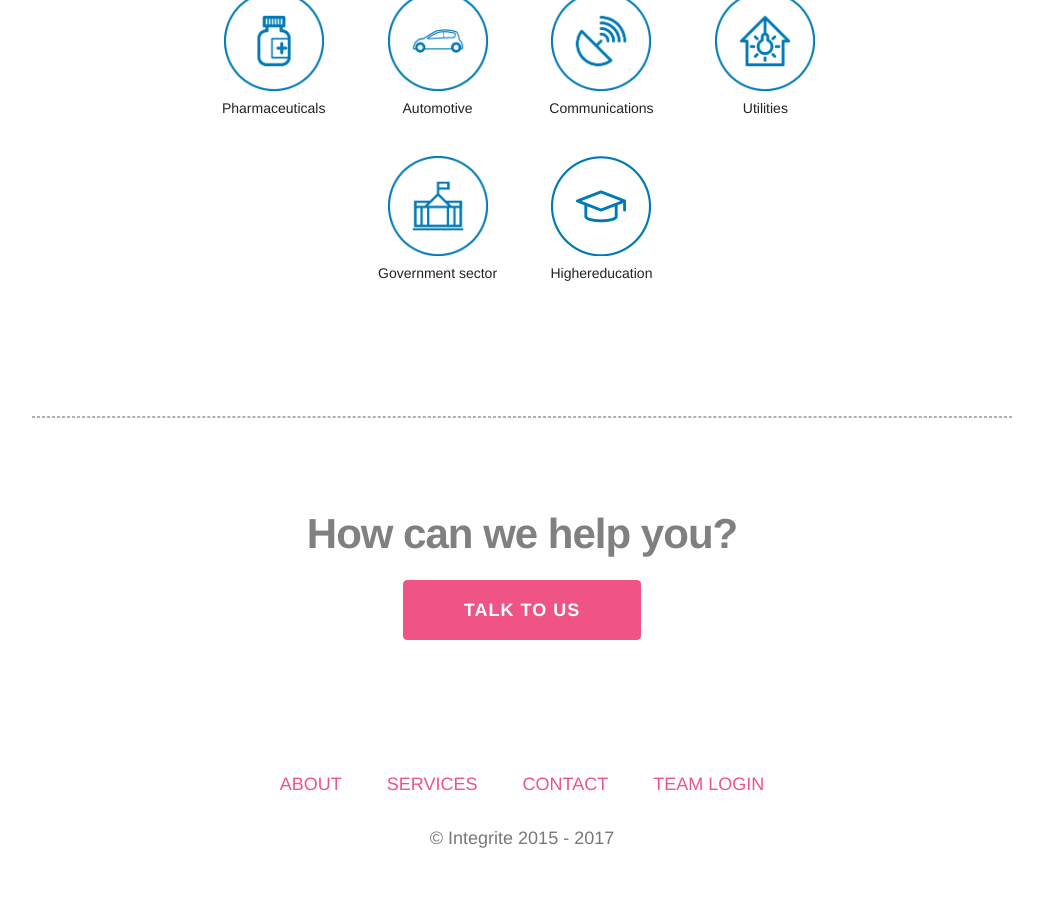
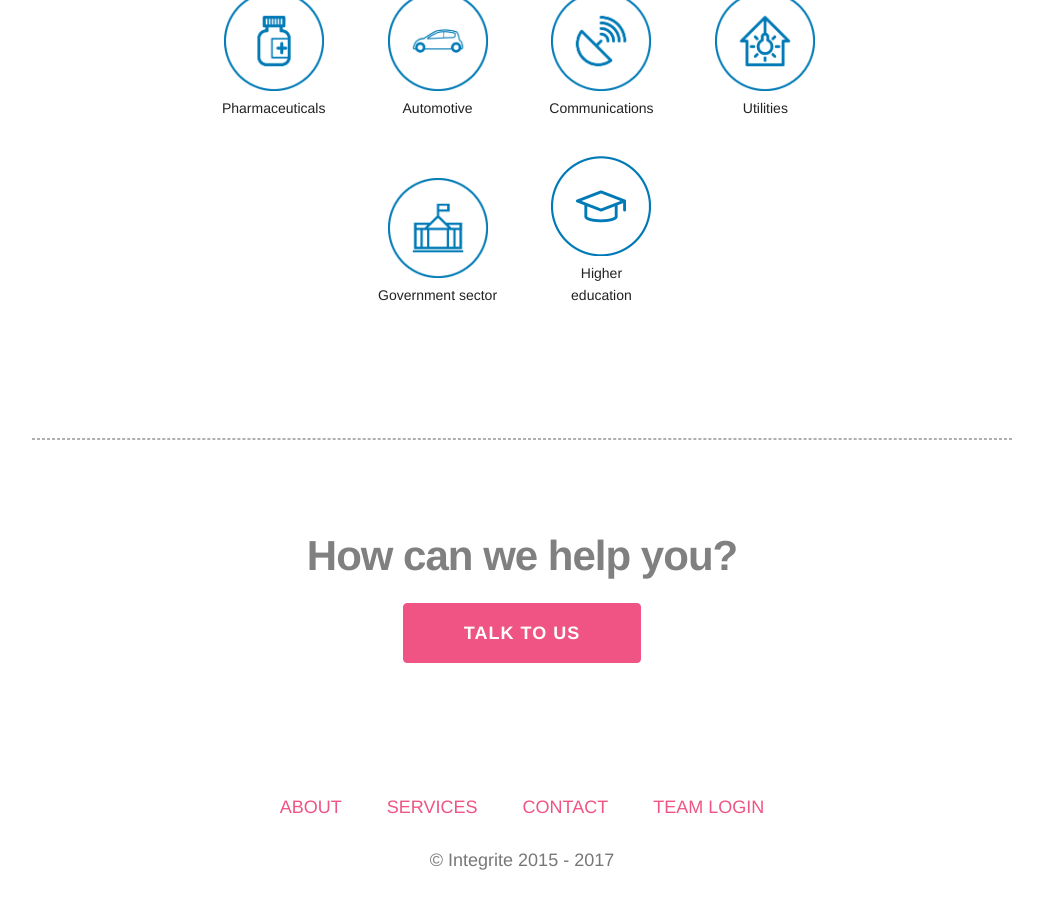
Before and after one commit to granthiggins/granthiggins.github.io, a Jekyll site: the page built from about.md, in a window 1280 px wide and 900 px high, scrolled down 1916 px. Shown: the whole window, without its empty margins (118-1161 px from the left). Built offline with Jekyll 4.4.1, drawn with Linux system fonts in a browser that asks for light colours; before the commit the page ends 2794 px from its top, so only the background shows below that.

```diff
--- a/about.md
+++ b/about.md
@@ -32,7 +32,7 @@
     <div class="row">
       <ul class="special-grid u-c-txt" style="font-size: 1.4rem;">
       <li><img src="{{ site.baseurl }}/images/industry/financial.png" alt="financial services and banking">Financial services and banking</li>
-      <li><img src="{{ site.baseurl }}/images/industry/construction.png" alt="construction">Construction</li>
+      <li><img src="{{ site.baseurl }}/images/industry/construction.png" alt="construction">Construction<br></li>
       <li><img src="{{ site.baseurl }}/images/industry/food.png" alt="food">Food manufacturing</li>
       <li><img src="{{ site.baseurl }}/images/industry/primary.png" alt="automotive">Primary industries</li>
       <li><img src="{{ site.baseurl }}/images/industry/pharma.png" alt="automotive">Pharmaceuticals</li>
@@ -40,7 +40,7 @@
       <li><img src="{{ site.baseurl }}/images/industry/communications.png" alt="automotive">Communications</li>
       <li><img src="{{ site.baseurl }}/images/industry/utilities.png" alt="automotive">Utilities</li>
       <li><img src="{{ site.baseurl }}/images/industry/government.png" alt="automotive">Government sector</li>
-      <li><img src="{{ site.baseurl }}/images/industry/education.png" alt="education">Highereducation</li>
+      <li><img src="{{ site.baseurl }}/images/industry/education.png" alt="education">Higher<br>education</li>
       </ul>
     </div>
   </div>
```
